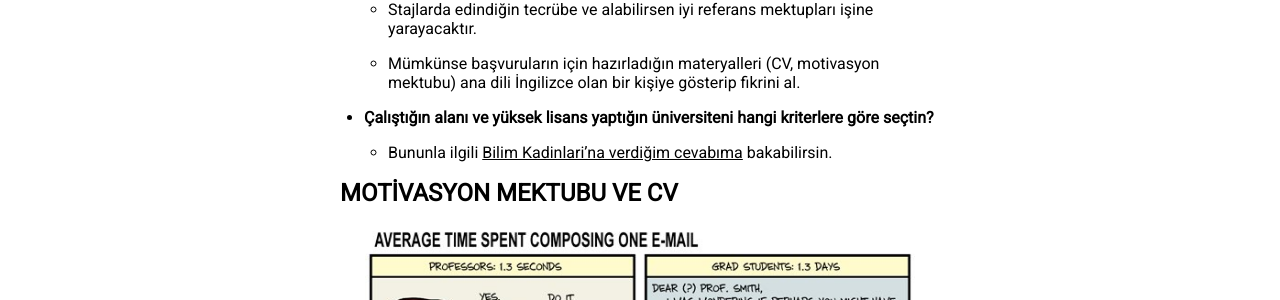
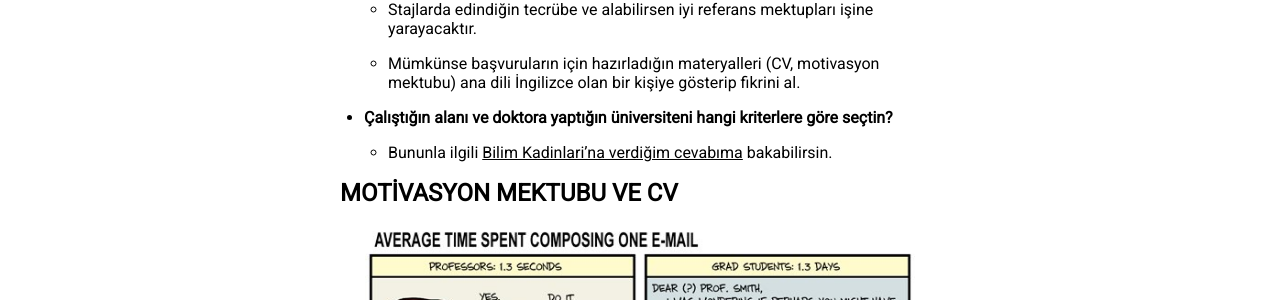
Before and after one commit to BBaloglu/bbaloglu.github.io, a Jekyll site: the page built from _posts/2020-07-07-Akademikbasari.md, in a window 1280 px wide and 900 px high, scrolled down 5325 px. Shown: the part 152-452 px from the top of the window. Built offline with Jekyll 4.4.1, drawn with Linux system fonts in a browser that asks for light colours; nearby versions of some CDN libraries.

Commit message:
Update 2020-07-07-Akademikbasari.md

```diff
--- a/_posts/2020-07-07-Akademikbasari.md
+++ b/_posts/2020-07-07-Akademikbasari.md
@@ -85,7 +85,7 @@ Merhaba arkadaşlar! Enerji dolu, idealleri olan pek çok öğrenciden farklı m
    * Bunun cevabının ucu biraz açık. Gideceğin ülkeye göre kriterler değişiyor. Mesela ABD’de bazı okullar GRE ve Toefl sonuçlarına bakıyor. Singapur için GRE şart değil.
    * Stajlarda edindiğin tecrübe ve alabilirsen iyi referans mektupları işine yarayacaktır.
    * Mümkünse başvuruların için hazırladığın materyalleri (CV, motivasyon mektubu) ana dili İngilizce olan bir kişiye gösterip fikrini al.
-+ **Çalıştığın alanı ve yüksek lisans yaptığın üniversiteni hangi kriterlere göre seçtin?**
++ **Çalıştığın alanı ve doktora yaptığın üniversiteni hangi kriterlere göre seçtin?**
    * Bununla ilgili [Bilim Kadinlari’na verdiğim cevabıma](https://twitter.com/bilimkadinlari/status/1219530380849680384) bakabilirsin.
 
 ## MOTİVASYON MEKTUBU VE CV
```
